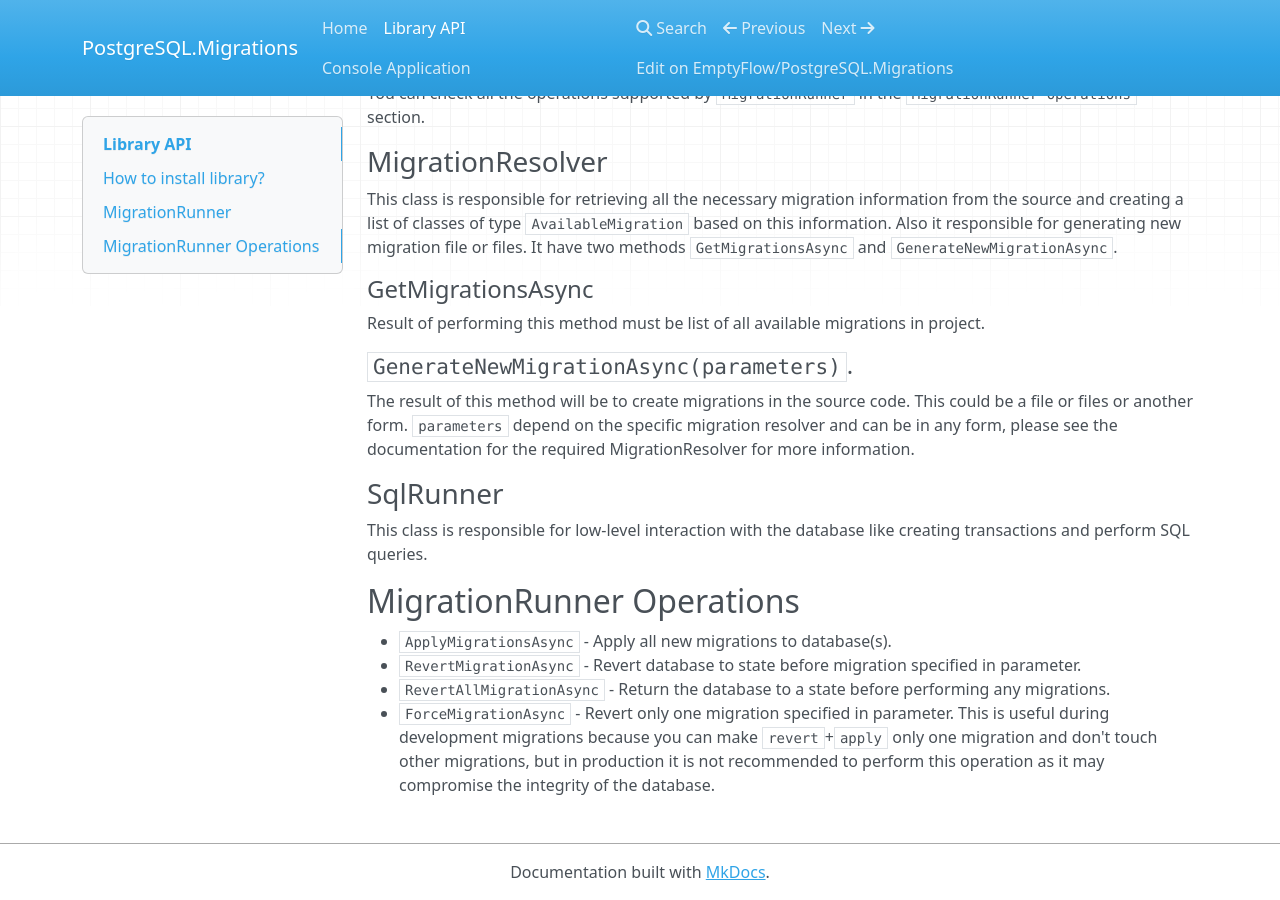
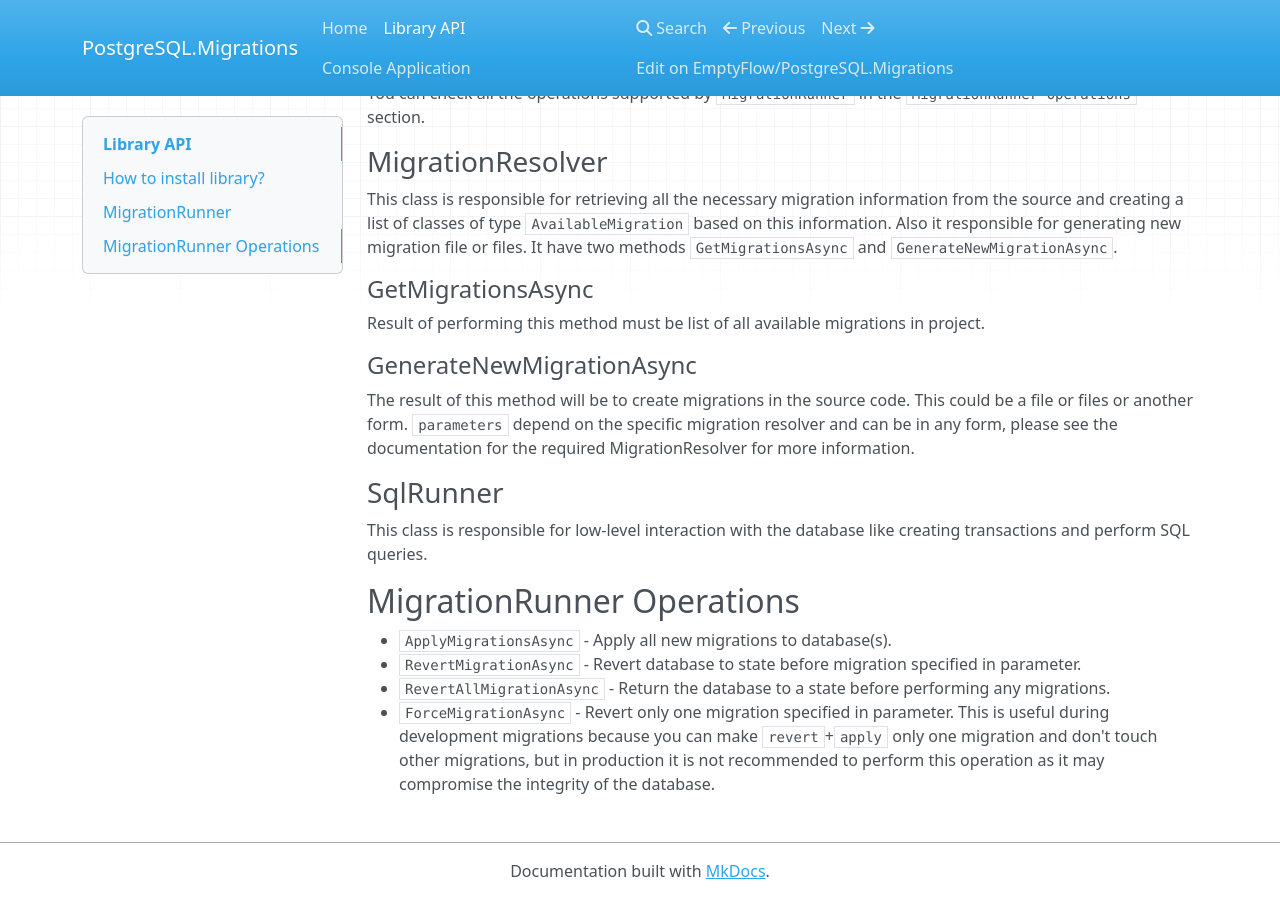
Before and after one commit to EmptyFlow/PostgreSQL.Migrations, an MkDocs documentation site: the page built from docs/library.md, in a window 1280 px wide and 900 px high, scrolled down 793 px. Built offline with MkDocs 1.6.1, drawn with Linux system fonts in a browser that asks for light colours; nearby versions of some CDN libraries.

Commit message:
> FIx header issue

```diff
--- a/docs/library.md
+++ b/docs/library.md
@@ -42,7 +42,7 @@ It have two methods `GetMigrationsAsync` and `GenerateNewMigrationAsync`.
 #### GetMigrationsAsync
 Result of performing this method must be list of all available migrations in project.
 
-#### `GenerateNewMigrationAsync(parameters)`.
+#### GenerateNewMigrationAsync
 The result of this method will be to create migrations in the source code. This could be a file or files or another form.
 `parameters` depend on the specific migration resolver and can be in any form, please see the documentation for the required MigrationResolver for more information.
 
```
